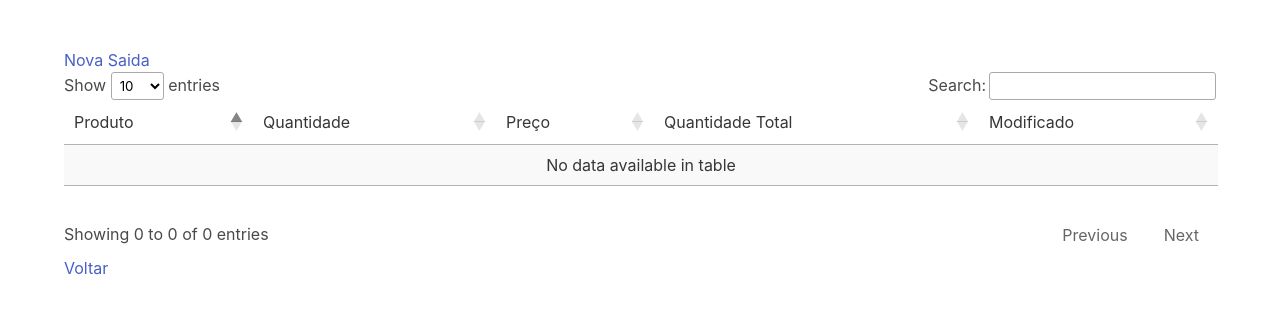
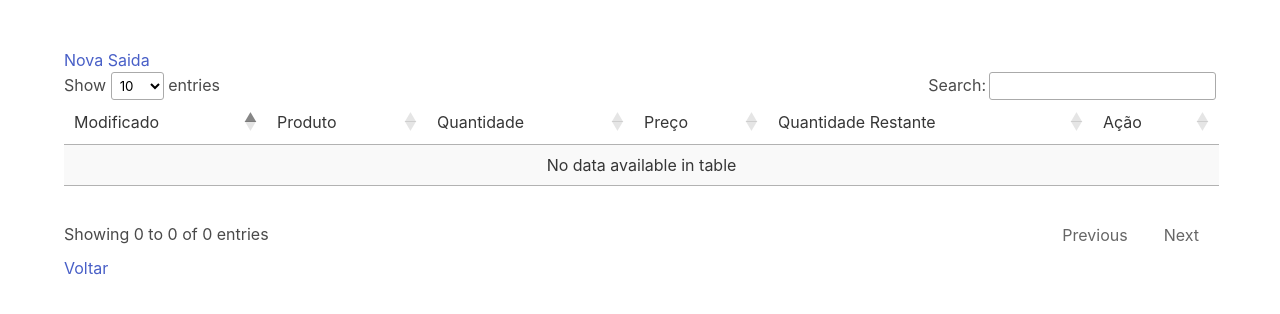
Before and after one commit to FalsoBranco/Estoque, a Django app: page /saidas/lista/ in a window 1280 px wide. Shown: the part 52-366 px from the top of the page. Run offline with Django 3.2, Linux system fonts and the light colour scheme; data that the repository does not hold is empty; some libraries are stand-ins or nearby versions.

Commit message:
FIX: nao carregava o datatable

```diff
--- a/saidas/templates/saidas/saidas_list.html
+++ b/saidas/templates/saidas/saidas_list.html
@@ -10,11 +10,12 @@
 <table id="saidas_table" class="table display">
     <thead>
         <tr>
+            <td>Modificado</td>
             <td>Produto</td>
             <td>Quantidade</td>
             <td>Preço</td>
-            <td>Quantidade Total</td>
-            <td>Modificado</td>
+            <td>Quantidade Restante</td>
+            <td>Ação</td>
 
         </tr>
 
@@ -22,11 +23,12 @@
     <tbody>
         {% for saida in saidas %}
         <tr>
+            <td>{{ saida.modificado }}</td>
             <td>{{ saida.produto.nome }}</td>
             <td>{{ saida.quantidade }}</td>
             <td>{{ saida.preco }}</td>
             <td>{{ saida.produto.quantidade }}</td>
-            <td>{{ saida.modificado }}</td>
+            <td><a href="{% url 'saidas:deleta_saida' saida.pk %}">deletar</a></td>
         </tr>
 
         {% endfor %}
```
